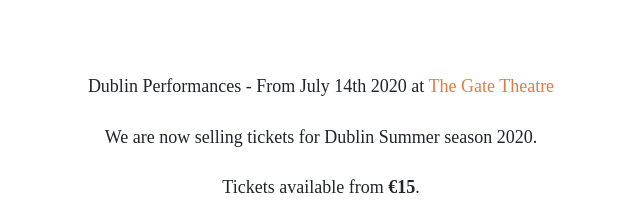
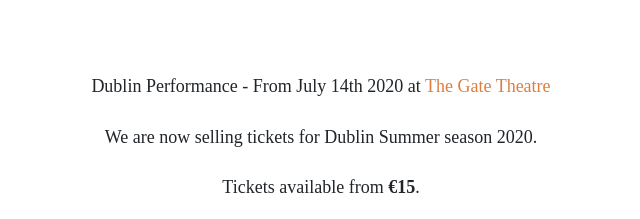
Before and after one commit to VitoriaRichter/romeo---juliet, a plain HTML site: page tickets.html in a window 1280 px wide. Shown: the part 209-428 px from the top of the page, 319-959 px from the left. Drawn offline with nearby package versions, Linux system fonts and the light colour scheme; a web font is replaced by a local one.

Commit message:
Fix typo

```diff
--- a/tickets.html
+++ b/tickets.html
@@ -69,7 +69,7 @@
             <div class="row">
                 <div class="content tickets col-sm-6 offset-sm-3">
                     <h2>Tickets</h2>
-                    <p>Dublin Performances - From July 14th 2020 at <a id="theatrelink" href="https://www.gatetheatre.ie/" target="_blank">The Gate Theatre</a></p>
+                    <p>Dublin Performance - From July 14th 2020 at <a id="theatrelink" href="https://www.gatetheatre.ie/" target="_blank">The Gate Theatre</a></p>
                     <p>We are now selling tickets for Dublin Summer season 2020.</p>
                     <p>Tickets available from <b>€15</b>.</p>
                     <p><b>Students can enjoy 20% off any day of the week.</b></p>
```
Also changed, not shown: castcrew.html (+0 -1 lines).
